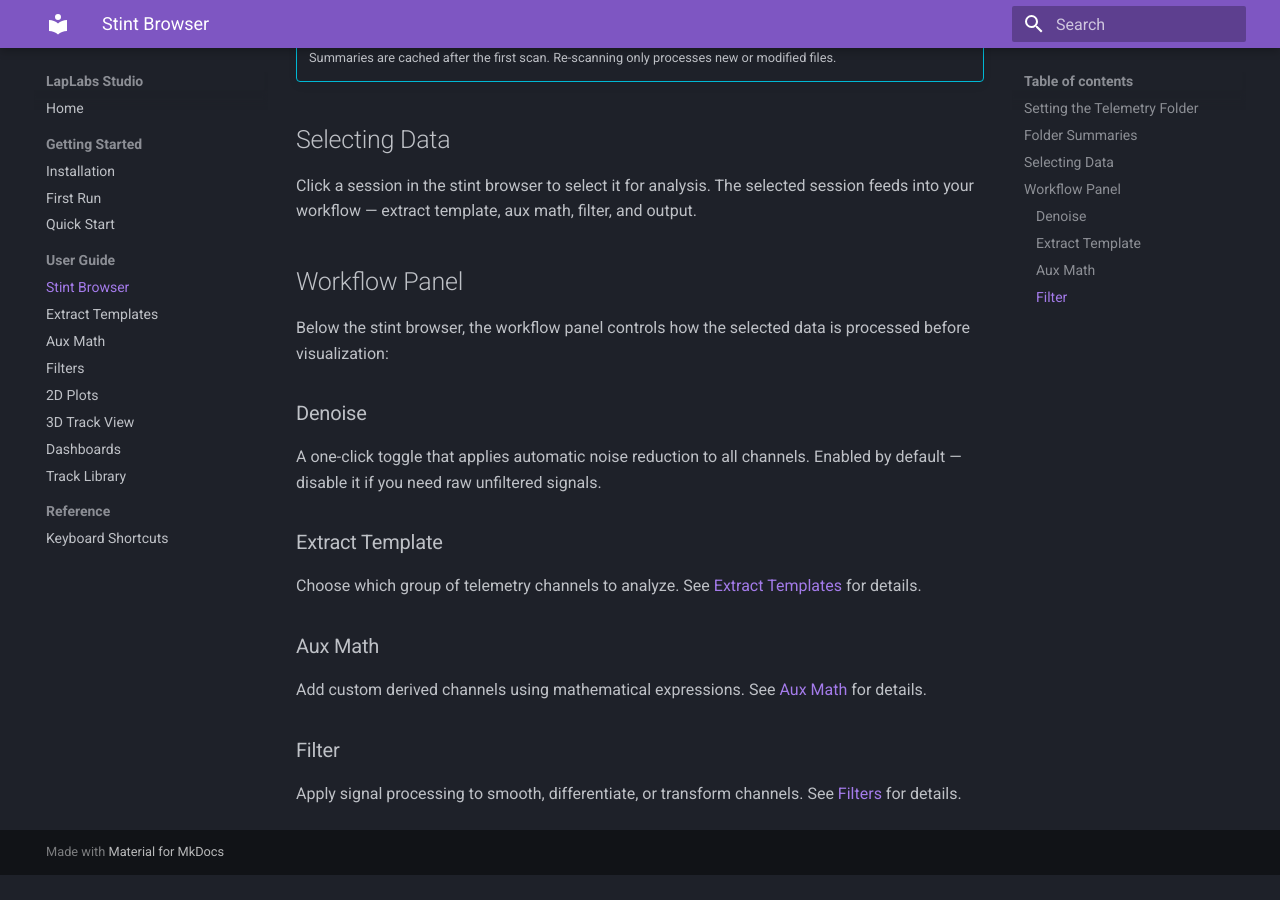
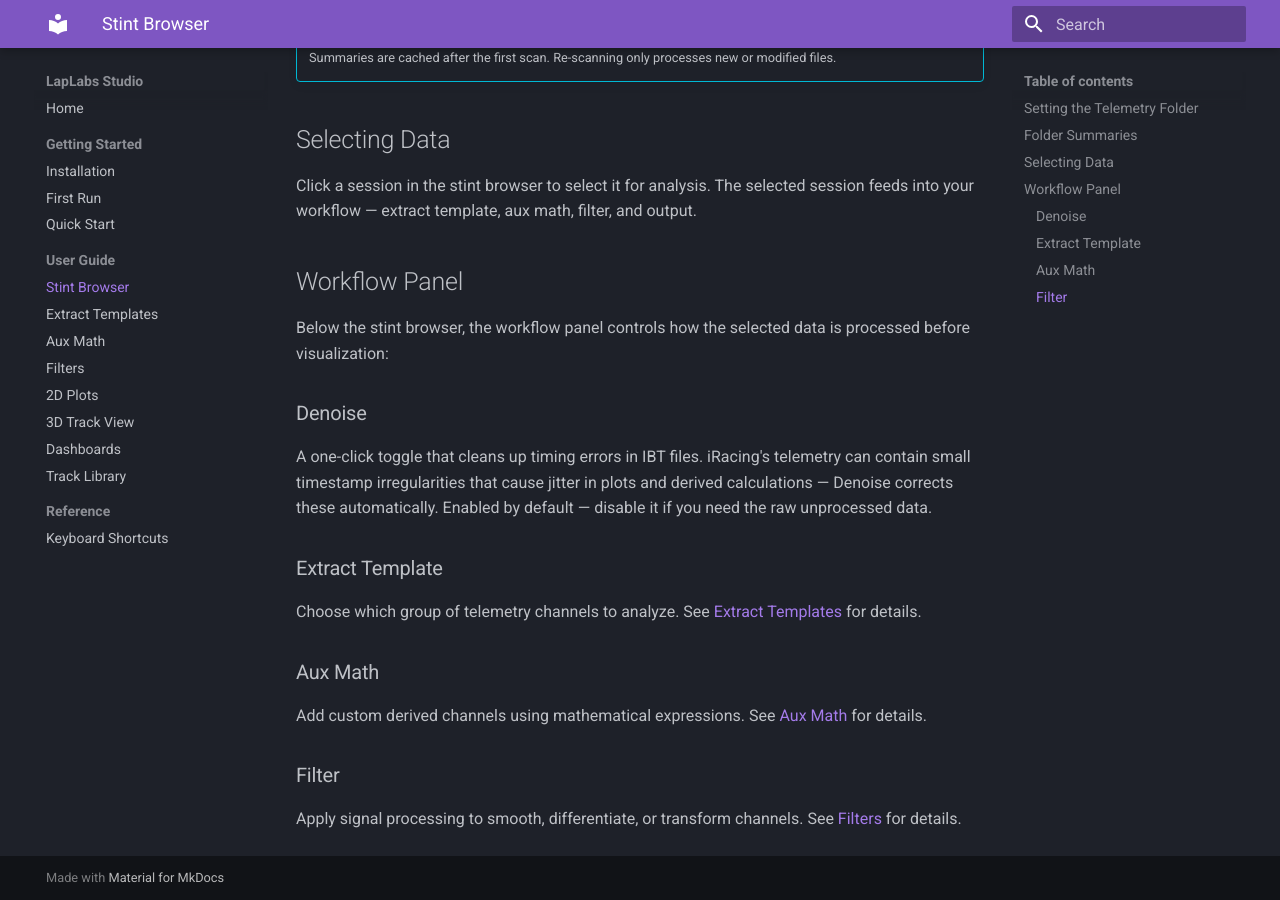
Before and after one commit to LapLabsLLC/laplabs-docs, an MkDocs documentation site: the page built from docs/guide/stint-browser.md, in a window 1280 px wide and 900 px high, scrolled down 769 px. Built offline with MkDocs 1.6.1 and Material for MkDocs 9.7.7, drawn with Linux system fonts in a browser that asks for light colours; before the commit the page ends 1644 px from its top, so only the background shows below that.

Commit message:
docs: Fix denoise description — timing error correction, not noise reduction
Co-Authored-By: Claude Opus 4.6 <noreply@anthropic.com>

```diff
--- a/docs/guide/stint-browser.md
+++ b/docs/guide/stint-browser.md
@@ -33,7 +33,7 @@ Below the stint browser, the workflow panel controls how the selected data is pr
 
 ### Denoise
 
-A one-click toggle that applies automatic noise reduction to all channels. Enabled by default — disable it if you need raw unfiltered signals.
+A one-click toggle that cleans up timing errors in IBT files. iRacing's telemetry can contain small timestamp irregularities that cause jitter in plots and derived calculations — Denoise corrects these automatically. Enabled by default — disable it if you need the raw unprocessed data.
 
 ### Extract Template
 
```
Also changed, not shown: docs/getting-started/quick-start.md (+1 -1 lines), docs/guide/filters.md (+1 -1 lines).
